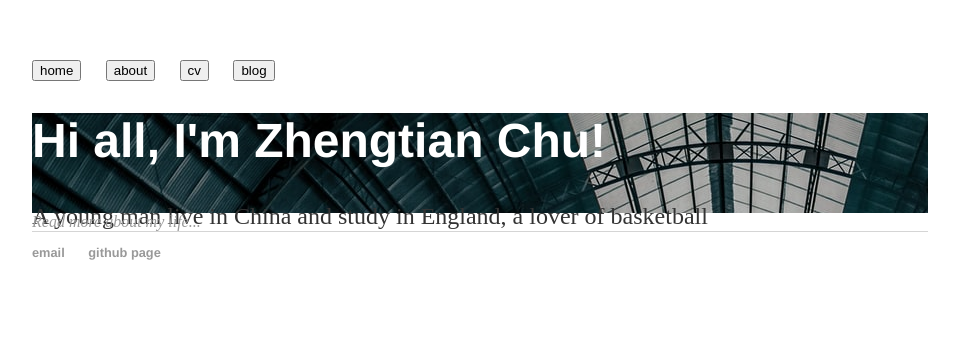
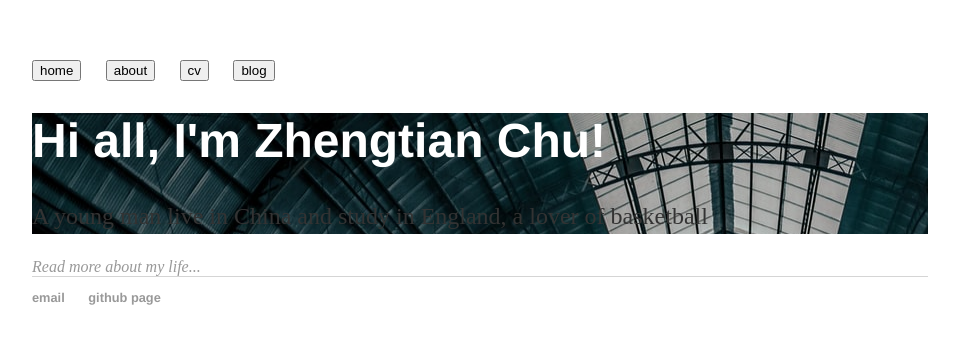
Before and after one commit to scyxx2/lakerschampions.github.io, a Jekyll site: the page built from index.html, in a window 1280 px wide. Shown: the top 344 px of the page, without its empty margins (160-1119 px from the left). Built offline with Jekyll 4.4.1, drawn with Linux system fonts in a browser that asks for light colours.

Commit message:
Update main.css

```diff
--- a/css/main.css
+++ b/css/main.css
@@ -5,7 +5,7 @@ body {
 .blurb{
     background: url("/img/home.png") no-repeat;
     color:white;
-    height:100px;
+    height:20%;
 }
 nav ul, footer ul {
     font-family:'Helvetica', 'Arial', 'Sans-Serif';
```
